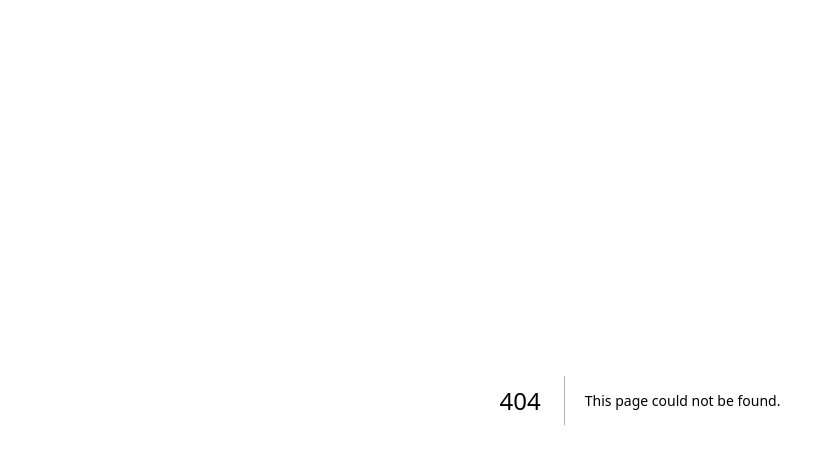
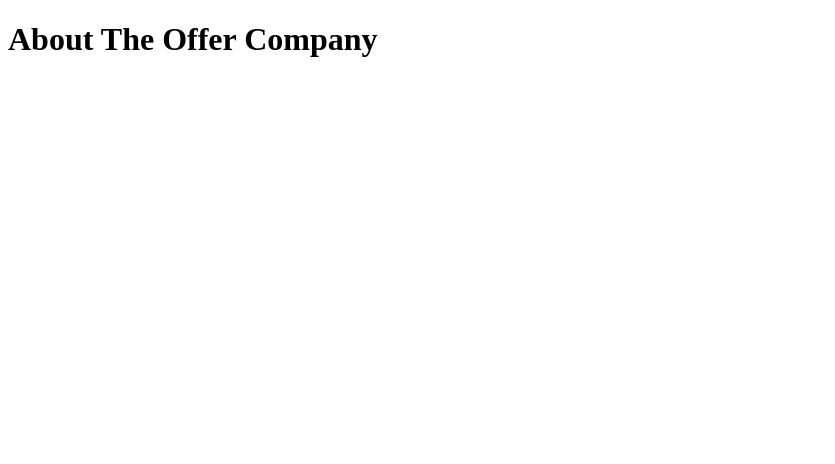
Before and after one commit to theofferco/the-offer-company-site, a Next.js app: page /about in a window 1280 px wide. Before the commit this address had no page. Shown: the top 464 px of the page, without its empty margins (0-835 px from the left). Built offline with nearby package versions, Linux system fonts and the light colour scheme.

Commit message:
Create about.jsx

```diff
--- /dev/null
+++ b/pages/about.jsx
@@ -0,0 +1,4 @@
+// pages/about.jsx
+export default function About() {
+  return <h1>About The Offer Company</h1>;
+}
```
